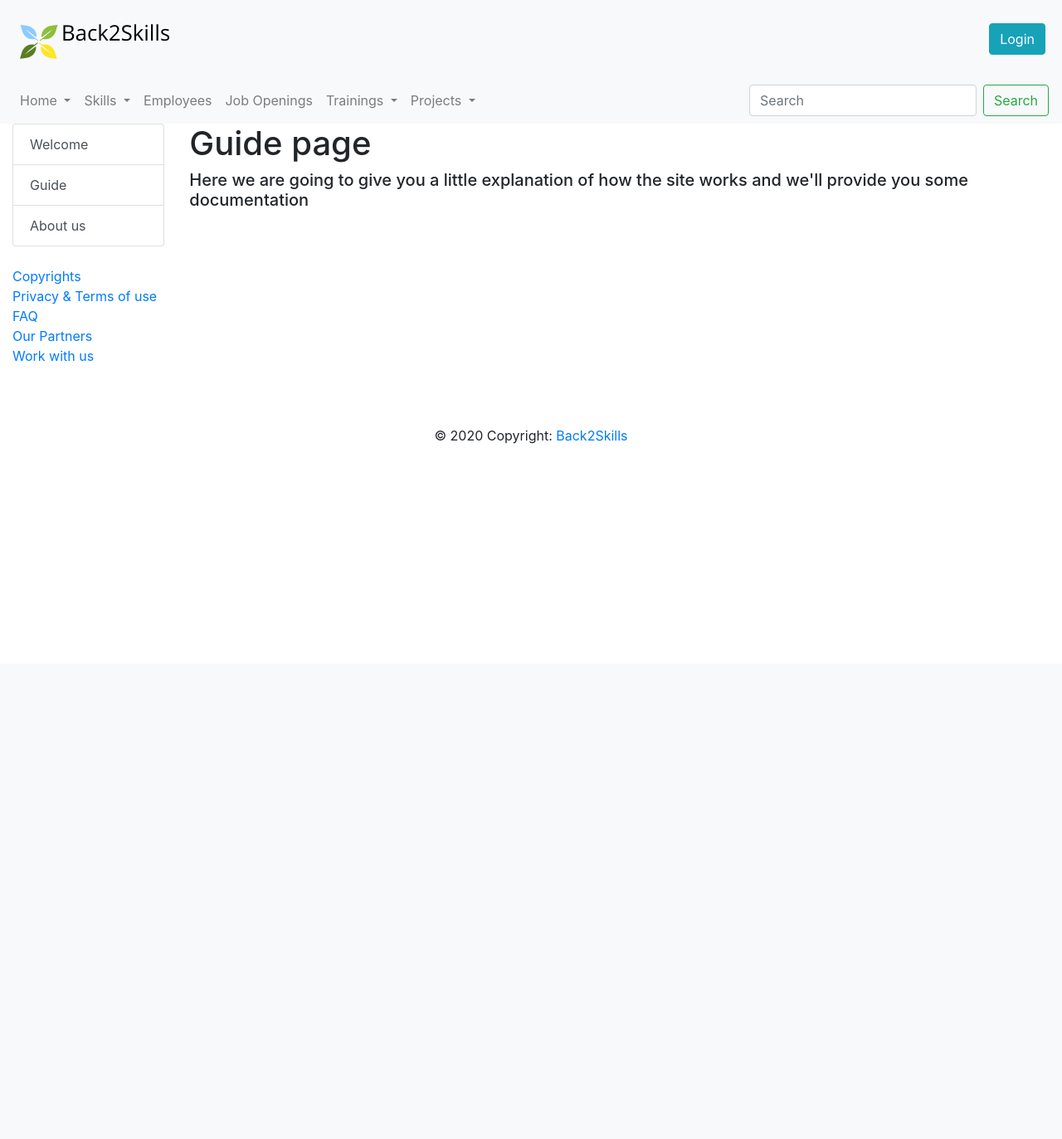
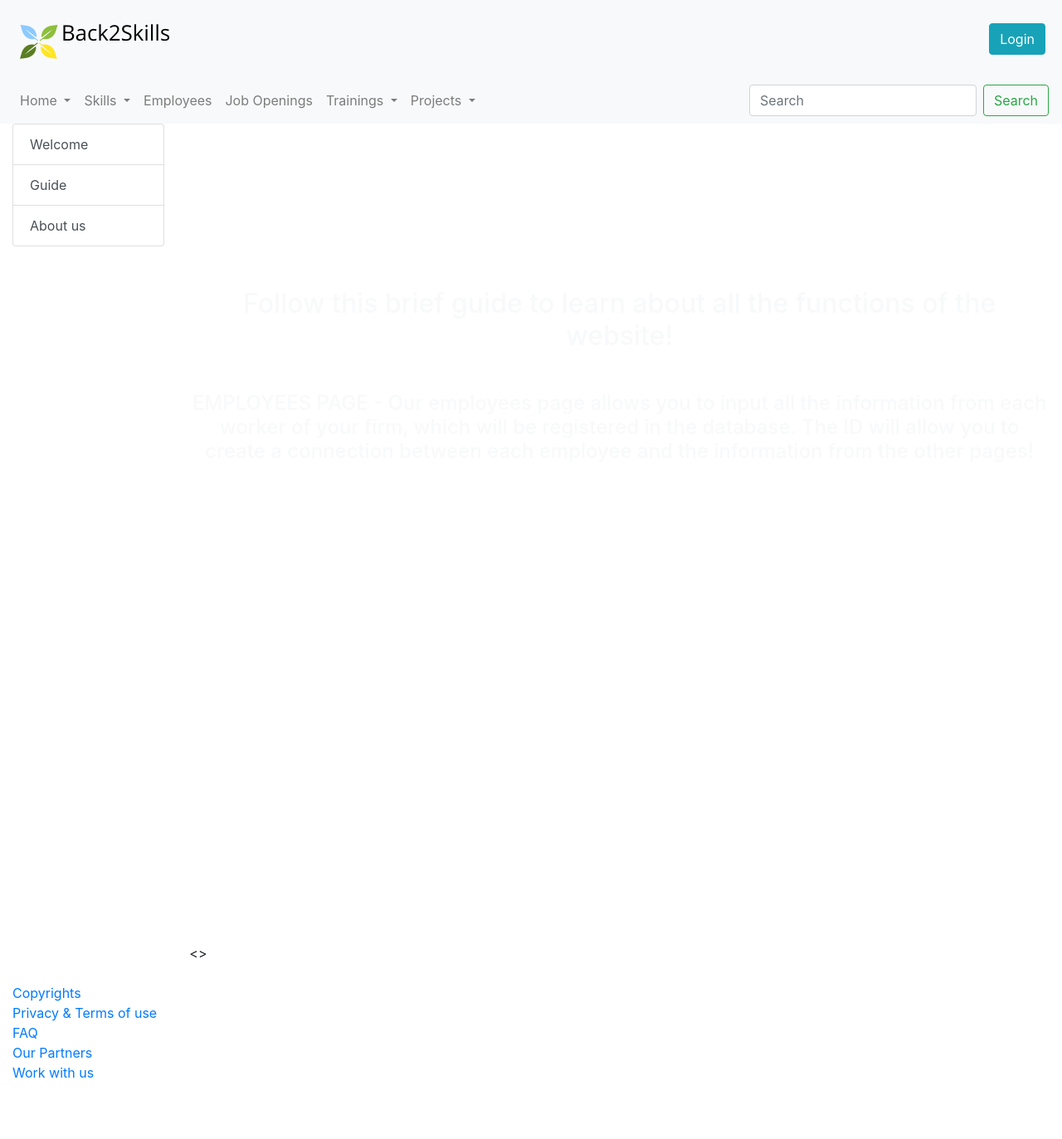
Before and after one commit to AnzeliniSimone/BackToSkill, a Flask app: page /guide in a window 1280 px wide. Shown: the top 1373 px of the page at 83% size. Before the commit the page ends 535 px from the top, so only its background shows below. Run offline with Flask 2, Linux system fonts and the light colour scheme; some libraries are stand-ins or nearby versions.

Commit message:
Update guide.html

```diff
--- a/templates/guide.html
+++ b/templates/guide.html
@@ -1,6 +1,37 @@
 {% extends "index.html" %}
 
 {% block sectionContent %}
-    <h1>Guide page</h1>
-    <h5>Here we are going to give you a little explanation of how the site works and we'll provide you some documentation</h5>
+    <!-- title -->
+
+  <header class=" text-center py-2 mb-1 text-white">
+
+          <h1 class="display-3">Website Guide</h1>
+          <div class="p-5 "> </div>
+          <h2><p class="text-light">Follow this brief guide to learn about all the functions of the website!</h2>
+          <div class="p-3 "> </div>
+          <h4>
+              <p class="text-light">
+
+                  EMPLOYEES PAGE - Our employees page allows you to input all the information from each worker of your firm, which will be registered in the database. The ID will allow you to create a connection between each employee and the information from the other pages!
+                  <div class="p-3 "> </div>
+
+                  SKILLS PAGE - This page allows you to input both the hard and soft skills for each employee (use the ID to identify them).
+                  <div class="p-3 "> </div>
+
+                  TRAININGS PAGE - This page will contain the courses list and the upcoming courses, which can be allocated to the employees which need them due to a lack of a certain skill. An archive of the courses allows you to keep track of the courses been completed.
+                  <div class="p-3 "> </div>
+
+                  JOB OPENINGS PAGE - This page allows the input of the jobs available in the firm and the skills required for each of them. The system will then indicate you the right employees for the job based on the information you provided previously.
+                  <div class="p-3 "> </div>
+
+                  PROJECTS PAGE - Similarly to the Job Openings page, this page allows the input of the projects available in the firm and the skills required for each of them. The system will then indicate you the right employees for the job based on the information you provided previously. In addition it will show you the current projects and the archive.
+                  <div class="p-3 "> </div>
+                  For more information feel free to contact us directly!
+              </p>
+          </h4>
+
+    </header>
+  <>
+
+
 {% endblock %}
```
